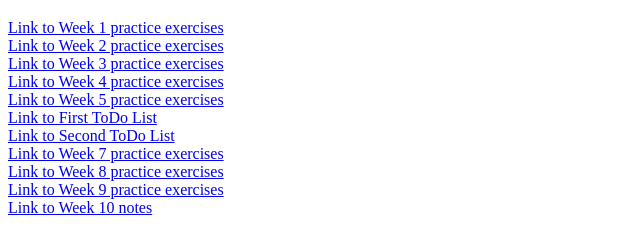
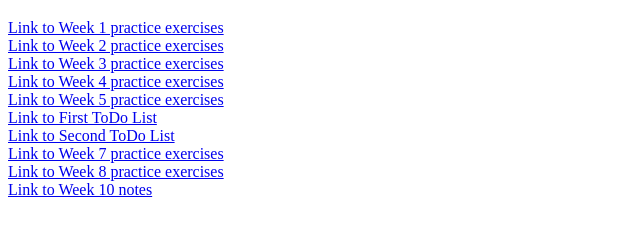
Before and after one commit to naishihchen/WDD330Portfolio, a plain HTML site: page index.html in a window 1280 px wide. Shown: the part 61-312 px from the top of the page, without its empty margins (0-640 px from the left). Drawn offline with Linux system fonts and the light colour scheme.

```diff
--- a/index.html
+++ b/index.html
@@ -22,8 +22,6 @@
 		<br>
 		<a href="week8exercises.html">Link to Week 8 practice exercises</a>
 		<br>
-		<a href="Week9Exercises/parcel/src/index.html">Link to Week 9 practice exercises</a>
-		<br>
 		<a href="week10exercises.html">Link to Week 10 notes</a>
 		<br>
 	</body>
```
